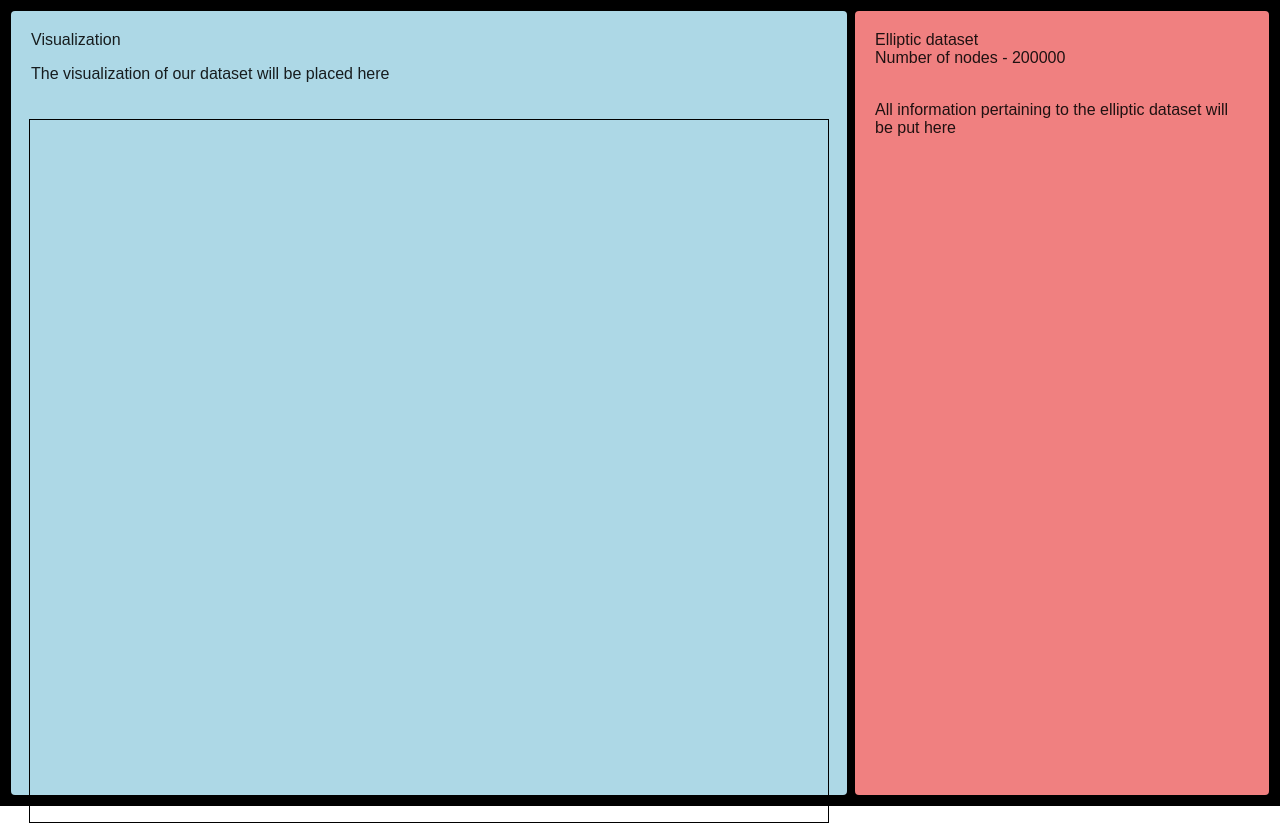
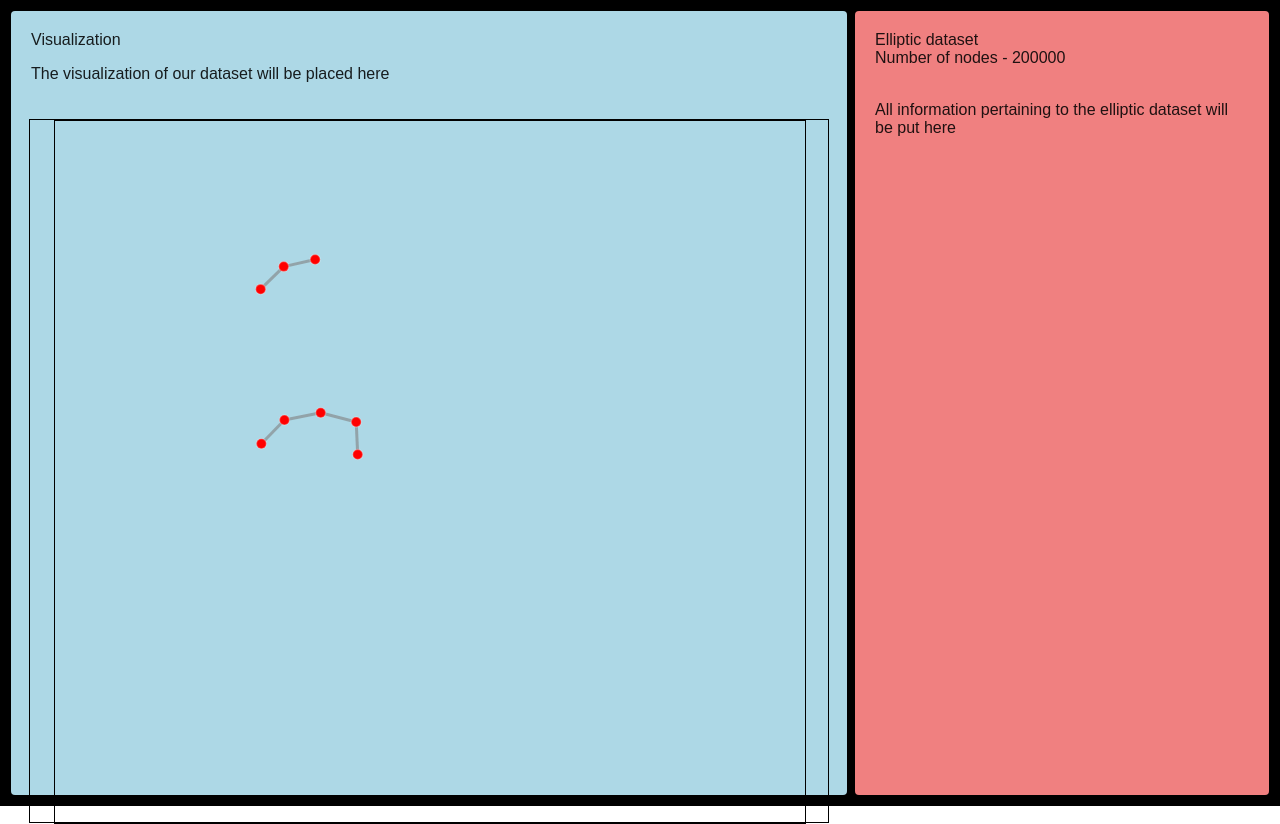
Before and after one commit to sharzy720/capstone22_23, a React (Create React App) app: page / in a window 1280 px wide. Built offline with nearby package versions, Linux system fonts and the light colour scheme; no server answers.

Commit message:
fixed error causing graph to not load

```diff
--- a/src/components/ForceGraphVis.js
+++ b/src/components/ForceGraphVis.js
@@ -7,8 +7,10 @@ const ForceGraphVis = () => {
 
     //initilize svg or grab svg
     var svg = d3.select("svg");
-    var width = svg.attr("width");
-    var height = svg.attr("height");
+    // var width = svg.attr("width");
+    // var height = svg.attr("height");
+    var width = 500
+    var height = 500
 
     //intialize data
     var graph = {
--- a/src/components/VisualizationPanel.js
+++ b/src/components/VisualizationPanel.js
@@ -27,8 +27,8 @@ function VisualizationPanel() {
                                 border: "black 1px solid"}}>
                 {/*Call the d3 visualization here*/}
                 {/*<D3Visualization/>*/}
-                {/*<ForceGraphVis/>*/}
-                <Vis1/>
+                <ForceGraphVis/>
+                {/*<Vis1/>*/}
             </Container>
         </Paper>
     );
```
